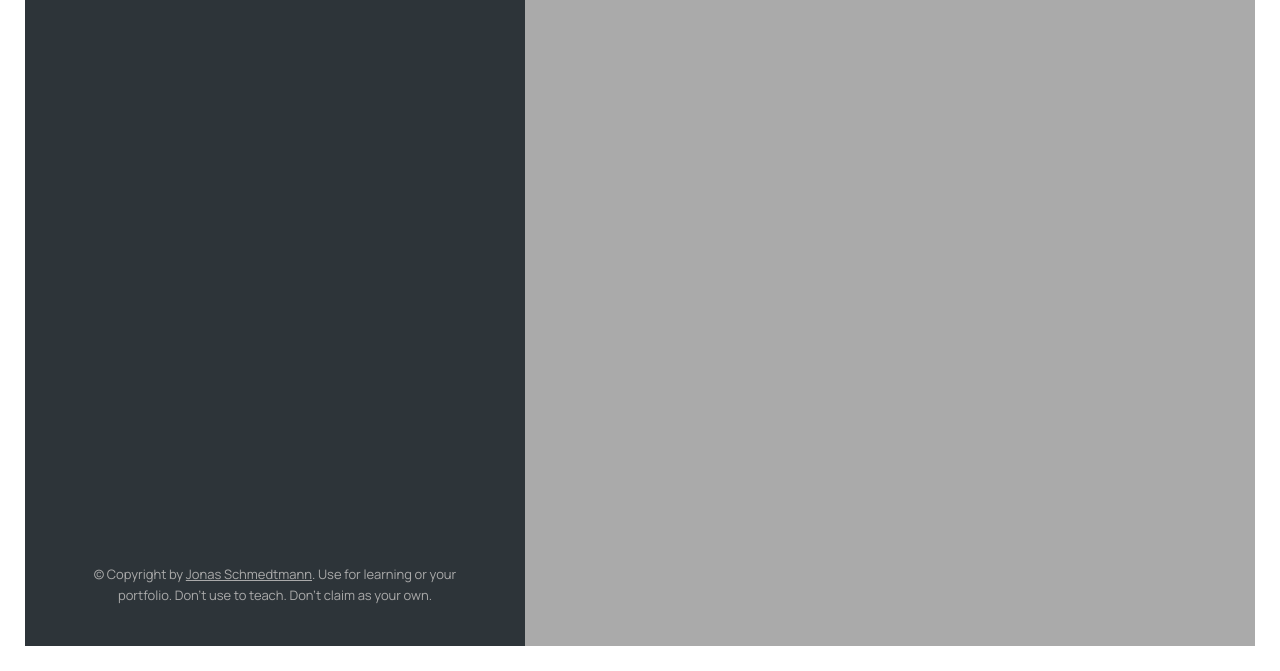
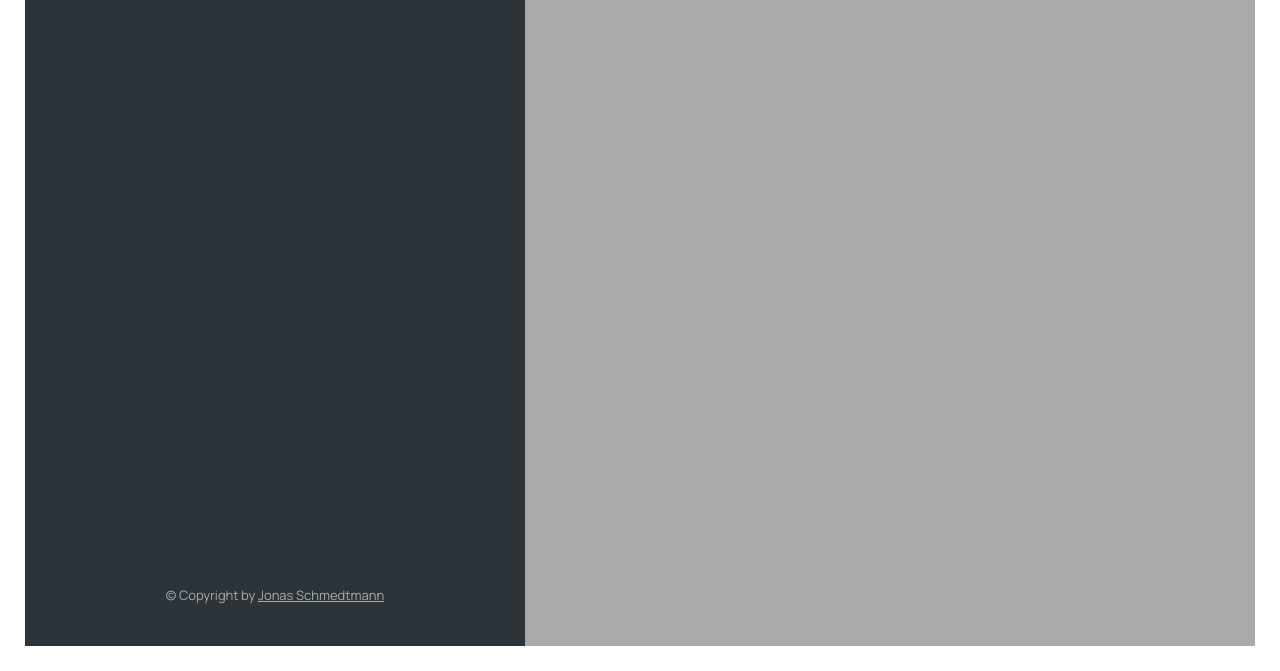
Before and after one commit to Viking-Vikram/Mapty, a plain HTML site: page index.html in a window 1280 px wide. Shown: the part 129-800 px from the top of the page. Drawn offline with nearby package versions, Linux system fonts and the light colour scheme.

Commit message:
Update index.html

```diff
--- a/index.html
+++ b/index.html
@@ -116,8 +116,7 @@
 					target="_blank"
 					href="https://twitter.com/jonasschmedtman"
 					>Jonas Schmedtmann</a
-				>. Use for learning or your portfolio. Don't use to teach. Don't claim as
-				your own.
+				>
 			</p>
 		</div>
 
```
